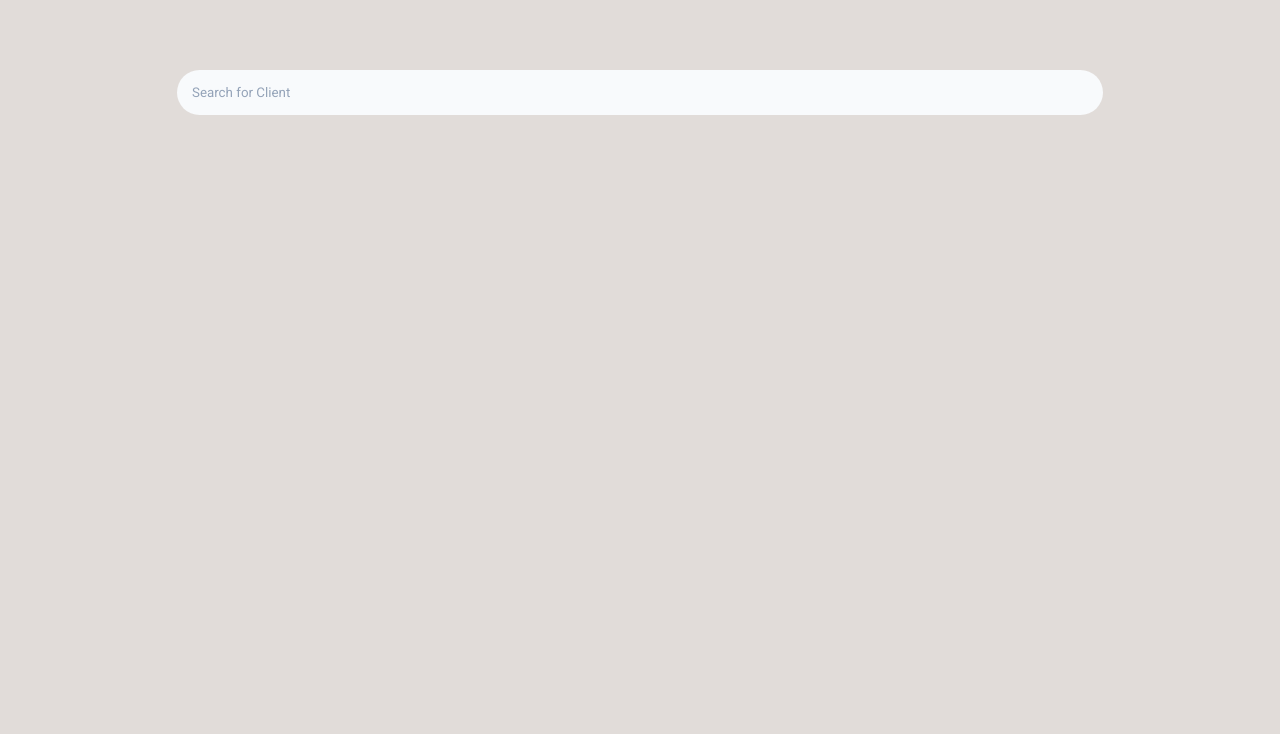
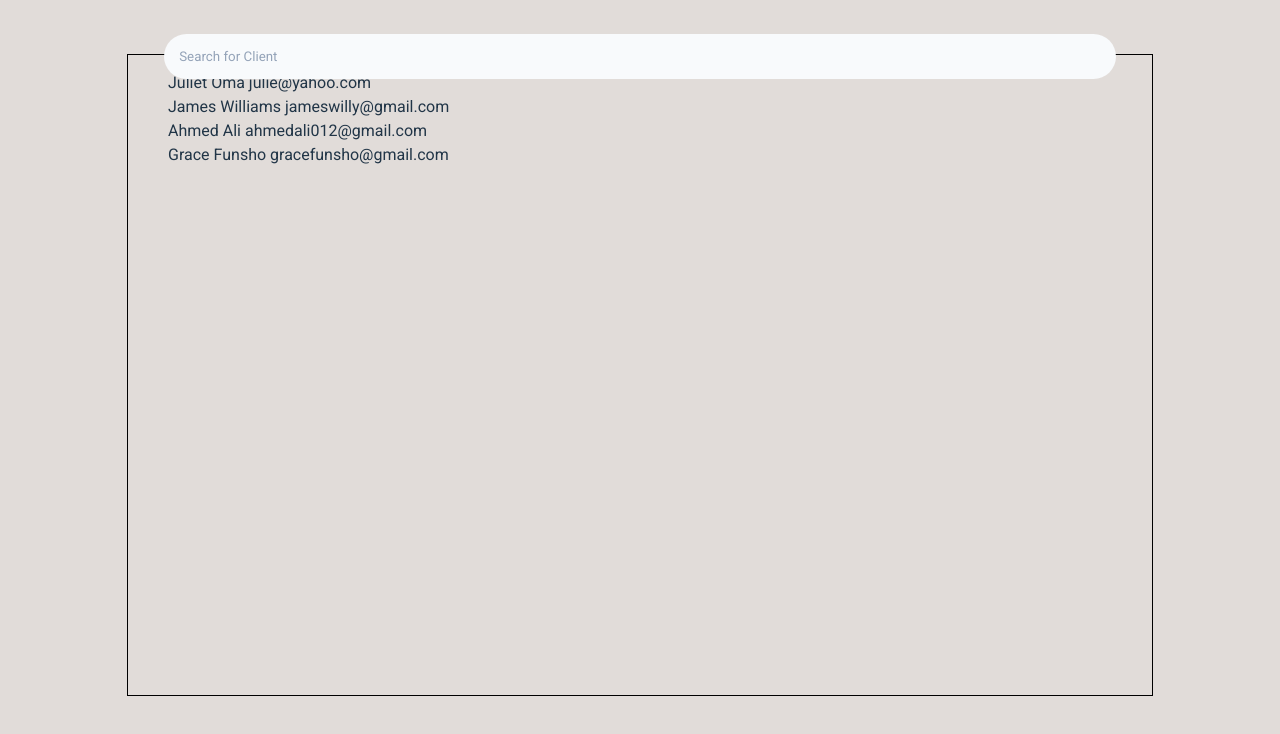
Before and after one commit to MalachyCode/Explore-bank-app, a React (Vite) app in the folder UI/: page /dashboard-cashier in a window 1280 px wide. Both pictures are taken after a click on the element "Debit Cards". Shown: the top 734 px of the page. Built offline with nearby package versions, Linux system fonts and the light colour scheme; data requests are answered from the project's data file.

Commit message:
Creating services file to fetch data from the backened

```diff
--- a/UI/package.json
+++ b/UI/package.json
@@ -7,13 +7,14 @@
     "dev": "vite",
     "build": "tsc && vite build",
     "lint": "eslint . --ext ts,tsx --report-unused-disable-directives --max-warnings 0",
-    "preview": "vite preview"
+    "preview": "vite preview",
+    "server": "json-server -p3001 --watch db.json"
   },
   "dependencies": {
     "@emotion/react": "^11.11.3",
     "@emotion/styled": "^11.11.0",
     "@mui/icons-material": "^5.15.5",
-    "json-server": "^1.0.0-alpha.23",
+    "axios": "^1.6.7",
     "react": "^18.2.0",
     "react-dom": "^18.2.0",
     "react-multi-carousel": "^2.8.4",
@@ -30,6 +31,7 @@
     "eslint": "^8.55.0",
     "eslint-plugin-react-hooks": "^4.6.0",
     "eslint-plugin-react-refresh": "^0.4.5",
+    "json-server": "^1.0.0-alpha.23",
     "typescript": "^5.2.2",
     "vite": "^5.0.8"
   }
--- a/UI/src/pages/CashierDashboard/sections/Search/Search.scss
+++ b/UI/src/pages/CashierDashboard/sections/Search/Search.scss
@@ -5,22 +5,36 @@
   width: 100vw;
   height: 100vh;
   display: flex;
+  flex-direction: column;
   // align-items: center;
-  justify-content: center;
+  // justify-content: center;
   form {
+    width: 80vw;
+    display: flex;
+    align-items: center;
+    justify-content: center;
+    margin: auto;
+    position: relative;
+    top: -70px;
+    margin-bottom: -200px;
+
     .input {
-      width: 70vw;
+      width: 90%;
       padding: 15px;
       border-radius: 25px;
       background: $backgroundColor;
       border: none;
-      margin: auto;
-      position: relative;
-      top: 70px;
       &::placeholder {
         font-family: inherit;
         color: $grey-400;
       }
     }
   }
+  .users {
+    width: 80vw;
+    height: 50vw;
+    // background: red;
+    border: 1px solid black;
+    margin: auto;
+  }
 }
--- a/UI/src/pages/CashierDashboard/sections/Search/Search.tsx
+++ b/UI/src/pages/CashierDashboard/sections/Search/Search.tsx
@@ -1,15 +1,35 @@
 import './Search.scss';
+import userService from '../../../../services/users';
+import { useEffect, useState } from 'react';
+import { User } from '../../../../types';
 
 const handleSubmit = (e: React.FormEvent<HTMLFormElement>) => {
   e.preventDefault();
 };
 
-const Search = () => (
+const Search = () => {
+  const [users, setUsers] = useState<Array<User>>([]);
+  useEffect(() => {
+    userService.getAll().then((users) => setUsers(users));
+  }, []);
+  return (
     <div className='search'>
       <form onSubmit={handleSubmit}>
         <input type='text' className='input' placeholder='Search for Client' />
       </form>
+      <div className='users'>
+        <ul>
+          {users.map((user) => (
+            <div>
+              <li key={user.id}>
+                {user.firstName} {user.lastName} {user.email}
+              </li>
+            </div>
+          ))}
+        </ul>
+      </div>
     </div>
   );
+};
 
 export default Search;
--- /dev/null
+++ b/UI/src/services/users.ts
@@ -0,0 +1,9 @@
+import axios from 'axios';
+const baseUrl = 'http://localhost:3001/users';
+
+const getAll = async () => {
+  const response = await axios.get(baseUrl);
+  return response.data;
+};
+
+export default { getAll };
```
Also changed, not shown: UI/src/types.ts (+11 -0 lines), 1 other file (tests, documents, lock files or other folders). Lines whose indentation alone changed are shown as unchanged.
